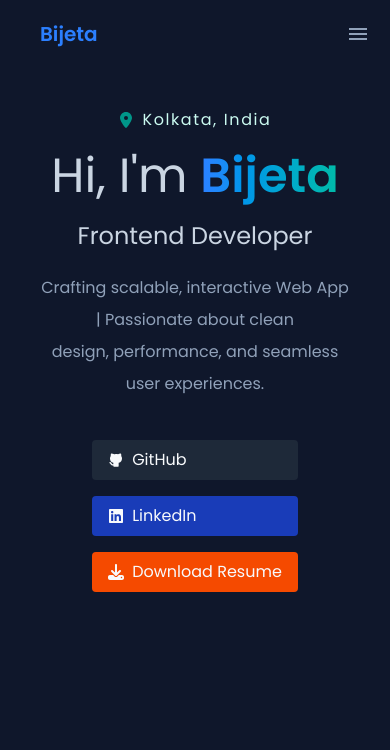
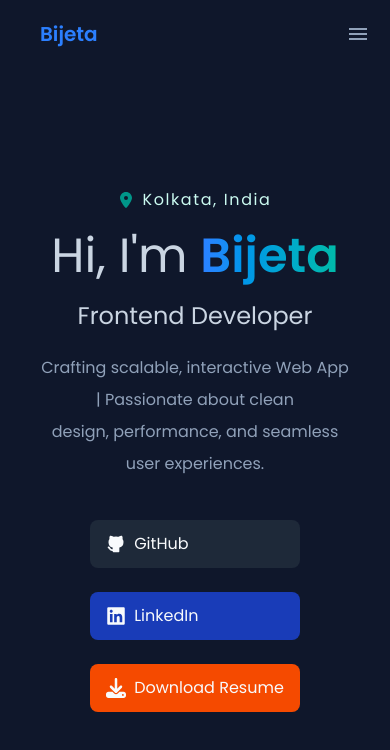
Before and after one commit to BijetaSah/portfolio, a React (Vite) app: page / in a window 390 px wide. Shown: the top 750 px of the page. Built offline with nearby package versions, Linux system fonts and the light colour scheme; a web font is replaced by a local one.

Commit message:
fix : resolve minor UI bugs in component

```diff
--- a/src/components/hero/Hero.jsx
+++ b/src/components/hero/Hero.jsx
@@ -28,7 +28,7 @@ function Hero() {
       </div>
 
       {/* button */}
-      <div className="flex md:items-center gap-4 sm:flex-row flex-col mt-10">
+      <div className="flex md:items-center gap-6 md:gap-8 sm:flex-row flex-col mt-10">
         {socialLinks.map(({ name, icon, url, background, shadowColor }) => (
           <Button
             key={name}
--- a/src/ui/Button.jsx
+++ b/src/ui/Button.jsx
@@ -12,7 +12,7 @@ function Button({
   styles = "",
   shadowColor,
 }) {
-  const baseStyles = `flex items-center px-4 py-2 hover:shadow-lg hover:shadow-${shadowColor} rounded-sm flex gap-2 items-center transition-colors text-center duration-300 cursor-pointer hover:${bgColor.replace(
+  const baseStyles = `flex items-center px-4 py-3 hover:shadow-lg hover:shadow-${shadowColor} rounded-lg flex gap-2 items-center transition-colors text-center duration-300 cursor-pointer hover:${bgColor.replace(
     "800",
     "900"
   )}`;
@@ -32,7 +32,7 @@ function Button({
           duration: 0.2,
         }}
       >
-        <Icon className={`text-base md:text-xl ${textColor}`} />
+        <Icon className={`text-xl ${textColor}`} />
         <span>{children}</span>
       </motion.a>
     );
@@ -51,7 +51,7 @@ function Button({
           duration: 0.2,
         }}
       >
-        <Icon className={`text-base md:text-xl ${textColor}`} />
+        <Icon className={`text-xl ${textColor}`} />
 
         <span>{children}</span>
       </motion.a>
@@ -68,7 +68,7 @@ function Button({
       }}
       className={`${baseStyles} ${styles} ${bgColor} ${textColor}`}
     >
-      <Icon className={`text-base md:text-xl ${textColor}`} />
+      <Icon className={`text-xl ${textColor}`} />
       <span>{children}</span>
     </motion.button>
   );
--- a/src/ui/SectionContainer.jsx
+++ b/src/ui/SectionContainer.jsx
@@ -2,7 +2,7 @@ function SectionContainer({ id, styles, children }) {
   return (
     <section
       id={id}
-      className={` text-slate-300 md:py-20 px-10 py-10 md:px-15 ${styles}`}
+      className={` text-slate-300 md:py-20 px-10 py-30 md:px-15 ${styles}`}
     >
       {children}
     </section>
```
